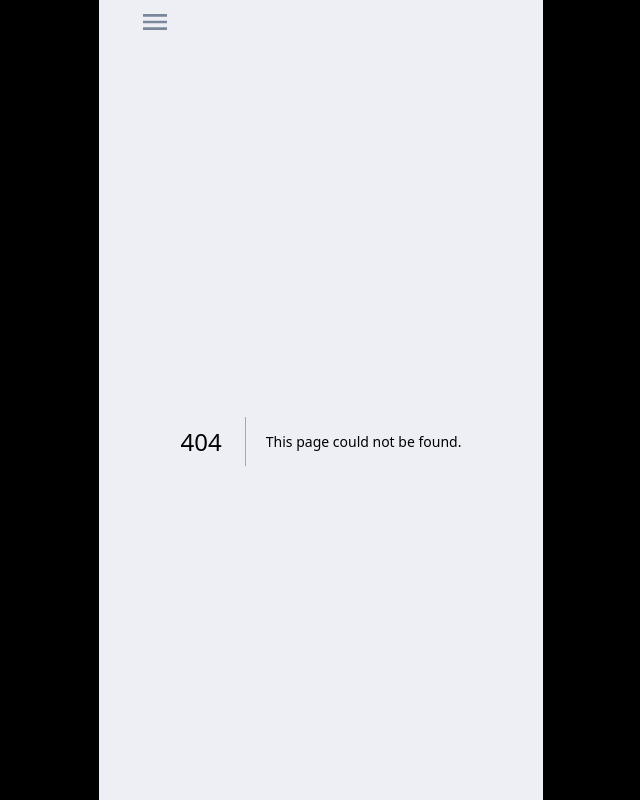
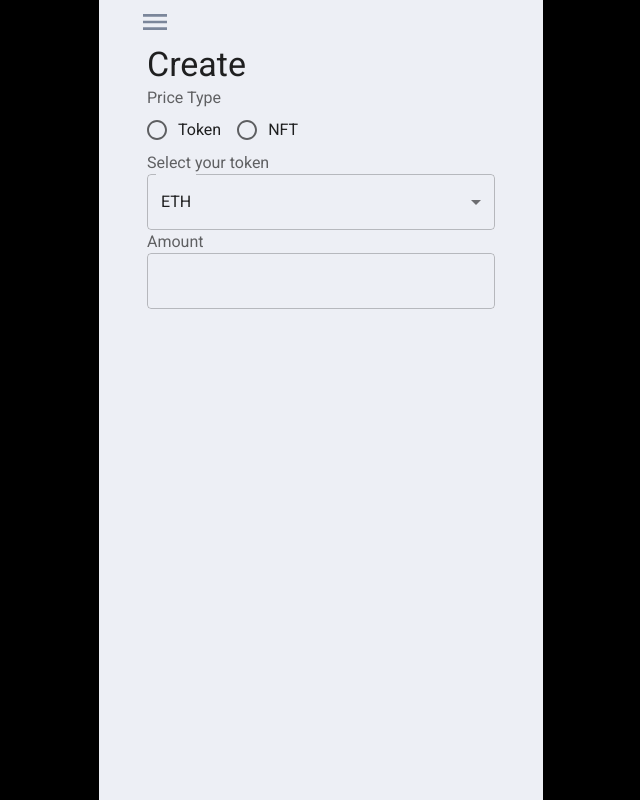
Before and after one commit to Blockchain-zen-Ethereum/TreasureHunt, a Next.js app in the folder Frontend/: page /create in a window 1280 px wide. Before the commit this address had no page. Shown: the whole page, without its empty margins (319-959 px from the left). Built offline with nearby package versions, Linux system fonts and the light colour scheme.

Commit message:
Add create page

```diff
--- /dev/null
+++ b/Frontend/src/pages/create/index.tsx
@@ -0,0 +1,70 @@
+import { useEffect, useState } from "react";
+import {
+  Container,
+  Box,
+  IconButton,
+  Button,
+  Radio,
+  RadioGroup,
+  FormControl,
+  FormControlLabel,
+  FormLabel,
+  Typography,
+  InputLabel,
+  MenuItem,
+  Select,
+  TextField
+} from "@mui/material";
+import { SelectChangeEvent } from '@mui/material/Select';
+
+export default function Create({
+  children,
+}: {
+  children?: React.ReactNode;
+}) {
+  const [innerHeight, setInnerHeight] = useState<string>("0px");
+
+  useEffect(() => {
+    setInnerHeight(window.innerHeight.toString() + "px");
+  }, []);
+
+  return (
+    <Container>
+      <Typography variant="h4" component="div">
+        Create
+      </Typography>
+      <FormControl fullWidth>
+        <FormLabel id="create-group-label">Price Type</FormLabel>
+        <RadioGroup
+          row
+          aria-labelledby="create-group-label"
+          name="create-group"
+        >
+          <FormControlLabel value="token" control={<Radio />} label="Token" />
+          <FormControlLabel value="nft" control={<Radio />} label="NFT" />
+        </RadioGroup>
+      </FormControl>
+
+      <FormControl fullWidth>
+        <FormLabel id="select-token-label">Select your token</FormLabel>
+        <Select
+          labelId="select-token-label"
+          id="select-token"
+          value={1}
+          label="token"
+          aria-labelledby="select-token-label"
+          // onChange={handleChange}
+        >
+          <MenuItem value={1}>ETH</MenuItem>
+          <MenuItem value={2}>BTC</MenuItem>
+        </Select>
+      </FormControl>
+
+      <FormControl fullWidth>
+        <FormLabel id="amount-input-label">Amount</FormLabel>
+        <TextField id="amount-input" type="number" />
+      </FormControl>
+
+    </Container>
+  );
+}
```
